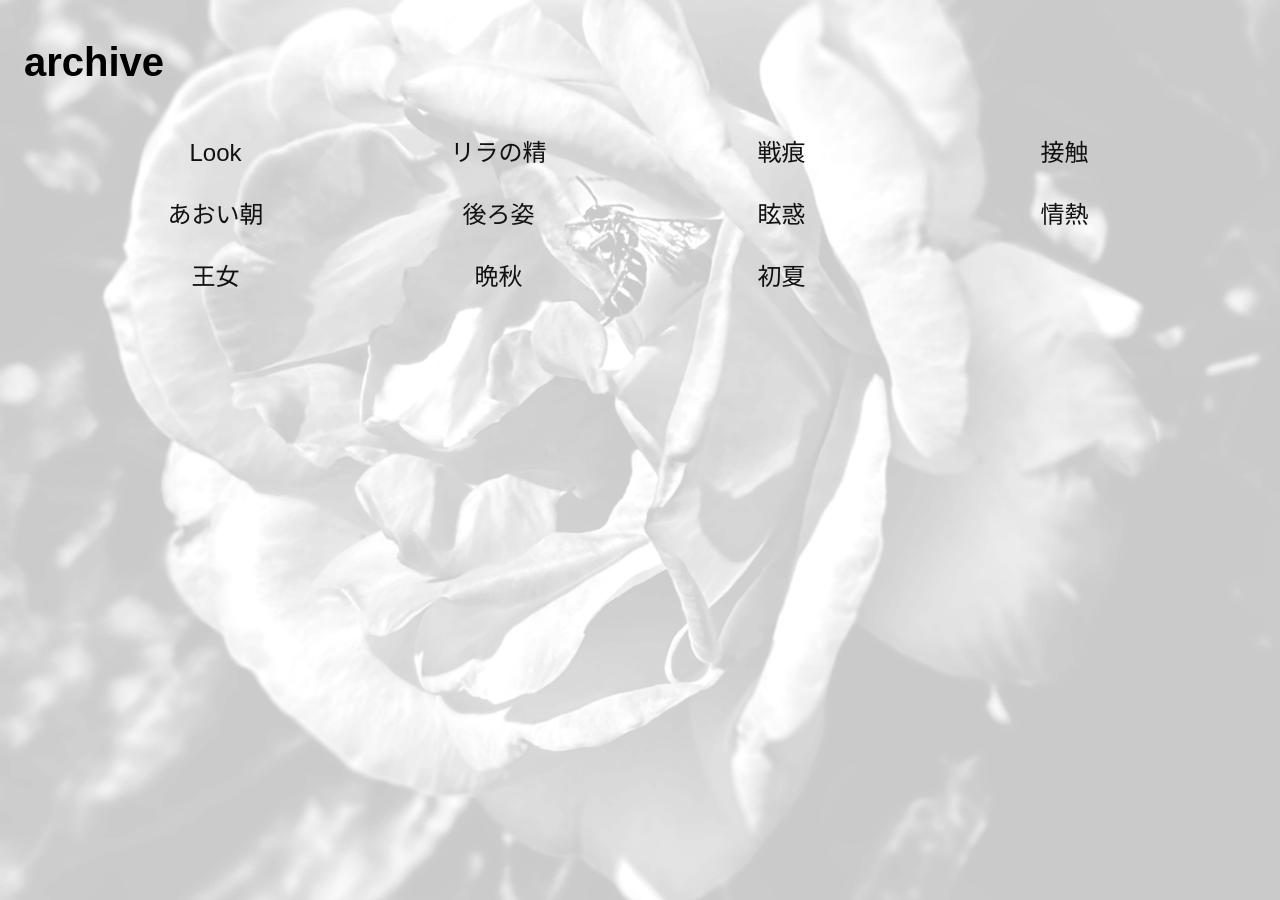
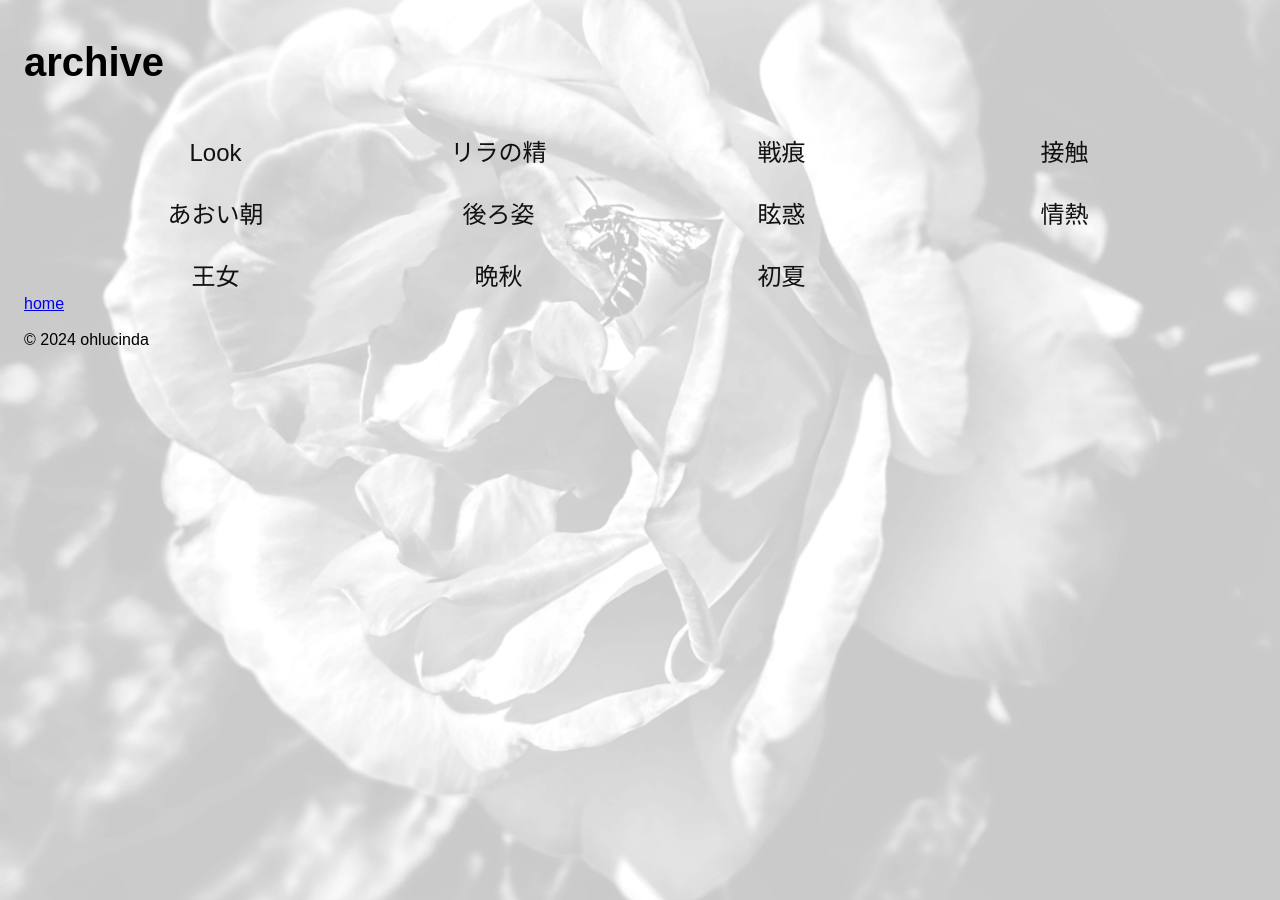
Before and after one commit to ohlucinda/gem-dtp, a Jekyll site: the page built from archive.html, in a window 1280 px wide. Built offline with Jekyll 4.4.1, drawn with Linux system fonts in a browser that asks for light colours; some web fonts are replaced.

Commit message:
Update archive.html

```diff
--- a/archive.html
+++ b/archive.html
@@ -106,6 +106,22 @@ opacity: 0.5;
 
 </div>
 
+</div>
+
+<footer>
+
+  <a href="{{ site.baseurl }}/">
+    home
+  </a>
+
+  <br><br>
+
+  © 2024 ohlucinda
+
+</footer>
+
+</body>
+
 </body>
 
 </html>
```
